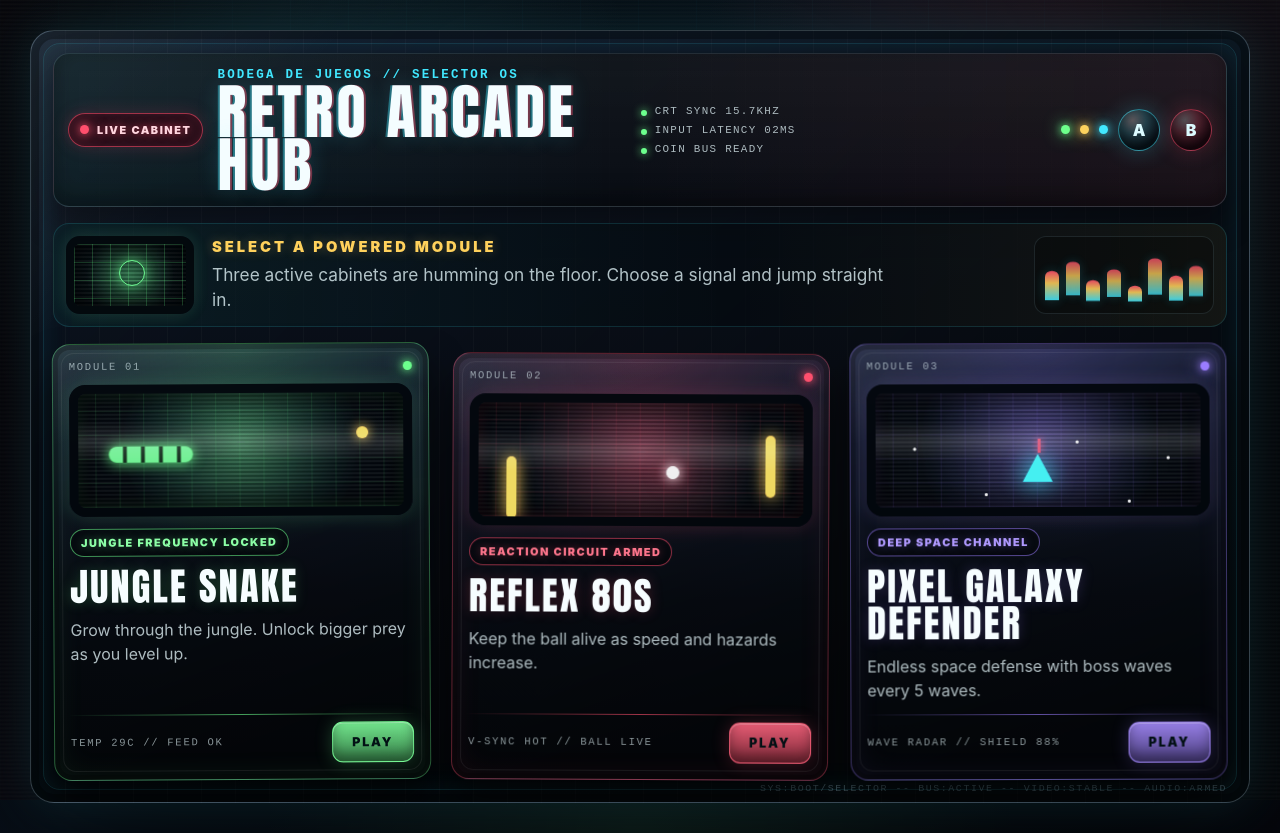
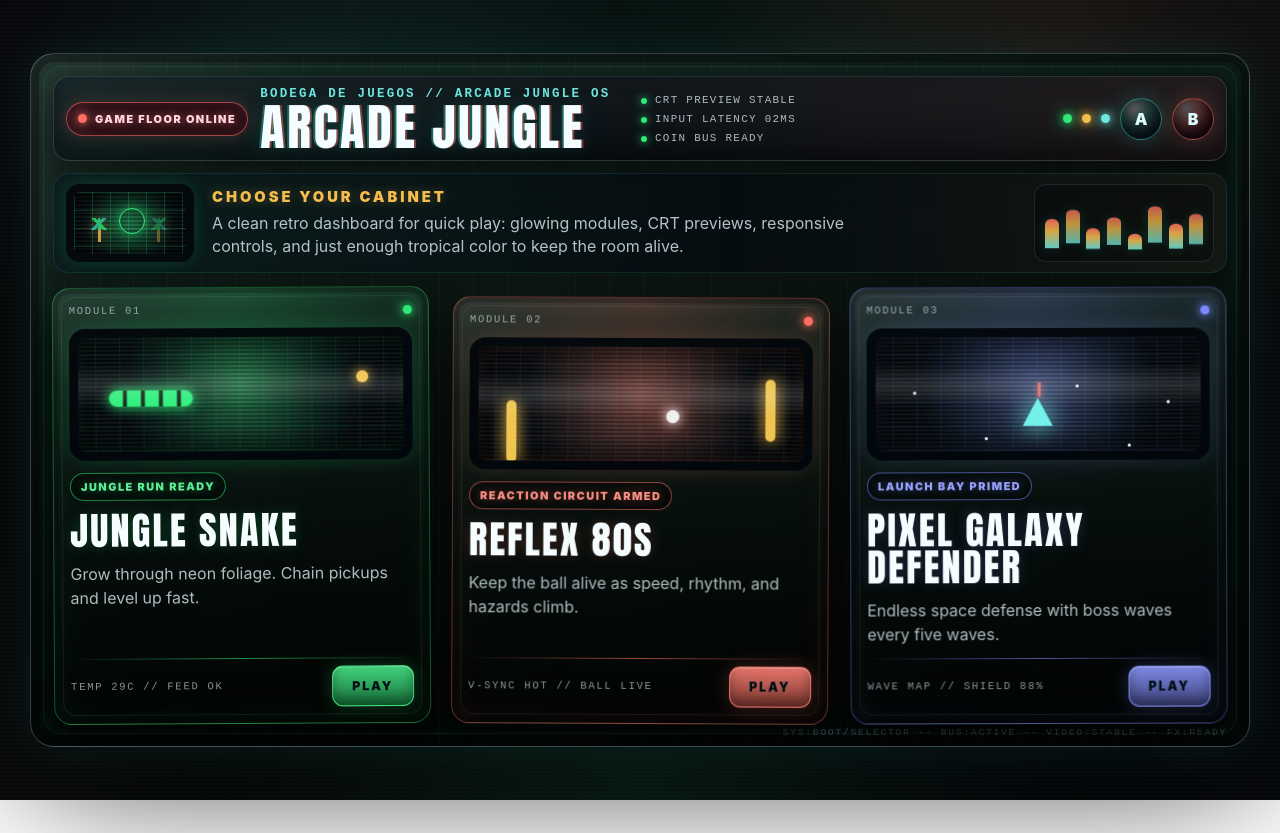
Before and after one commit to gabect/bodegadejuegos, a plain HTML site: page index.html in a window 1280 px wide. After the commit the page ends 800 px from the top, so only its background shows below. Drawn offline with Linux system fonts and the light colour scheme.

Commit message:
Rebrand landing page as Arcade Jungle

```diff
--- a/index.html
+++ b/index.html
@@ -3,29 +3,32 @@
   <head>
     <meta charset="UTF-8" />
     <meta name="viewport" content="width=device-width, initial-scale=1.0" />
-    <title>Retro Arcade Hub</title>
+    <title>Arcade Jungle</title>
     <link rel="stylesheet" href="style.css" />
   </head>
   <body>
     <main
       class="arcade-system"
-      aria-label="Retro Arcade Hub game-selection system"
+      aria-label="Arcade Jungle game-selection dashboard"
     >
-      <section class="machine-shell" aria-label="Powered arcade control deck">
-        <header class="command-bar" aria-label="Arcade status controls">
+      <section
+        class="machine-shell"
+        aria-label="Interactive arcade control deck"
+      >
+        <header class="command-bar" aria-label="Arcade system controls">
           <div class="brand-cluster">
             <span class="status-pill"
-              ><span class="led red" aria-hidden="true"></span>Live
-              Cabinet</span
+              ><span class="led coral" aria-hidden="true"></span>Game Floor
+              Online</span
             >
             <div>
-              <p class="eyebrow">Bodega de Juegos // Selector OS</p>
-              <h1>Retro Arcade Hub</h1>
+              <p class="eyebrow">Bodega de Juegos // Arcade Jungle OS</p>
+              <h1>Arcade Jungle</h1>
             </div>
           </div>
 
           <div class="system-readout" aria-label="System diagnostics">
-            <span>CRT SYNC 15.7KHz</span>
+            <span>CRT PREVIEW STABLE</span>
             <span>INPUT LATENCY 02MS</span>
             <span>COIN BUS READY</span>
           </div>
@@ -46,15 +49,18 @@
           <div class="mini-monitor" aria-hidden="true">
             <div class="monitor-grid"></div>
             <span class="reticle"></span>
+            <span class="palm-pixel one"></span>
+            <span class="palm-pixel two"></span>
           </div>
           <div class="selector-copy">
-            <p class="station-label">Select a powered module</p>
+            <p class="selector-label">Choose your cabinet</p>
             <p class="subtitle">
-              Three active cabinets are humming on the floor. Choose a signal
-              and jump straight in.
+              A clean retro dashboard for quick play: glowing modules, CRT
+              previews, responsive controls, and just enough tropical color to
+              keep the room alive.
             </p>
           </div>
-          <div class="frequency-stack" aria-hidden="true">
+          <div class="telemetry-bars" aria-hidden="true">
             <span style="--level: 62%"></span>
             <span style="--level: 88%"></span>
             <span style="--level: 44%"></span>
@@ -76,9 +82,9 @@
               <span class="snake-trail"></span>
               <span class="snake-food"></span>
             </div>
-            <p class="marquee-label">Jungle Frequency Locked</p>
+            <p class="marquee-label">Jungle Run Ready</p>
             <h2>Jungle Snake</h2>
-            <p>Grow through the jungle. Unlock bigger prey as you level up.</p>
+            <p>Grow through neon foliage. Chain pickups and level up fast.</p>
             <div class="card-footer">
               <span class="diagnostic">TEMP 29C // FEED OK</span>
               <a class="play-button" href="games/jungle-snake/index.html"
@@ -99,7 +105,7 @@
             </div>
             <p class="marquee-label">Reaction Circuit Armed</p>
             <h2>Reflex 80s</h2>
-            <p>Keep the ball alive as speed and hazards increase.</p>
+            <p>Keep the ball alive as speed, rhythm, and hazards climb.</p>
             <div class="card-footer">
               <span class="diagnostic">V-SYNC HOT // BALL LIVE</span>
               <a class="play-button" href="games/reflex-80s/index.html">Play</a>
@@ -116,11 +122,11 @@
               <span class="ship"></span>
               <span class="laser"></span>
             </div>
-            <p class="marquee-label">Deep Space Channel</p>
+            <p class="marquee-label">Launch Bay Primed</p>
             <h2>Pixel Galaxy Defender</h2>
-            <p>Endless space defense with boss waves every 5 waves.</p>
+            <p>Endless space defense with boss waves every five waves.</p>
             <div class="card-footer">
-              <span class="diagnostic">WAVE RADAR // SHIELD 88%</span>
+              <span class="diagnostic">WAVE MAP // SHIELD 88%</span>
               <a
                 class="play-button"
                 href="games/pixel-galaxy-defender/index.html"
--- a/style.css
+++ b/style.css
@@ -1,15 +1,17 @@
 :root {
-  --cabinet: #070b12;
-  --cabinet-2: #0d1420;
-  --panel: #111927;
-  --panel-hot: #182238;
-  --ink: #e9fbff;
-  --muted: #86a7b6;
-  --green: #6cff8d;
-  --cyan: #42e8ff;
-  --amber: #ffd15c;
-  --red: #ff4f6d;
-  --violet: #9a7cff;
+  --cabinet: #050806;
+  --cabinet-2: #0b1511;
+  --panel: #101915;
+  --panel-hot: #14251f;
+  --ink: #fff6df;
+  --muted: #8ab7ab;
+  --green: #2ee878;
+  --teal: #38c7b3;
+  --cyan: #6ee7df;
+  --amber: #f5bd4c;
+  --red: #ff6f61;
+  --cream: #fff2cc;
+  --violet: #7c89ff;
   --shadow: rgba(0, 0, 0, 0.78);
 }
 
@@ -34,20 +36,20 @@ body {
   background:
     radial-gradient(
       circle at 20% 12%,
-      rgba(66, 232, 255, 0.14),
+      rgba(56, 199, 179, 0.14),
       transparent 30%
     ),
     radial-gradient(
       circle at 84% 6%,
-      rgba(255, 79, 109, 0.13),
+      rgba(255, 111, 97, 0.13),
       transparent 28%
     ),
     radial-gradient(
       circle at 50% 100%,
-      rgba(108, 255, 141, 0.1),
+      rgba(46, 232, 120, 0.1),
       transparent 36%
     ),
-    linear-gradient(135deg, #020307 0%, #08101a 42%, #05070d 100%);
+    linear-gradient(135deg, #020307 0%, #07130f 42%, #05070d 100%);
   overflow-x: hidden;
 }
 
@@ -85,7 +87,7 @@ body::after {
     ),
     repeating-linear-gradient(
       90deg,
-      rgba(66, 232, 255, 0.035) 0 1px,
+      rgba(56, 199, 179, 0.035) 0 1px,
       transparent 1px 58px
     );
   opacity: 0.72;
@@ -116,25 +118,25 @@ body::after {
       rgba(255, 255, 255, 0.028) 0 1px,
       transparent 1px 34px
     ),
-    linear-gradient(180deg, #121c2b 0%, #080d16 54%, #05080d 100%);
+    linear-gradient(180deg, #14231d 0%, #08120f 54%, #040706 100%);
   box-shadow:
     inset 0 0 0 8px rgba(0, 0, 0, 0.32),
-    inset 0 0 55px rgba(66, 232, 255, 0.05),
-    0 0 46px rgba(66, 232, 255, 0.12);
+    inset 0 0 55px rgba(56, 199, 179, 0.05),
+    0 0 46px rgba(56, 199, 179, 0.12);
 }
 
 .machine-shell::before {
   content: "";
   position: absolute;
   inset: 12px;
-  border: 1px solid rgba(66, 232, 255, 0.14);
+  border: 1px solid rgba(56, 199, 179, 0.14);
   border-radius: 17px;
   pointer-events: none;
-  box-shadow: inset 0 0 24px rgba(66, 232, 255, 0.06);
+  box-shadow: inset 0 0 24px rgba(56, 199, 179, 0.06);
 }
 
 .machine-shell::after {
-  content: "SYS:BOOT/SELECTOR  --  BUS:ACTIVE  --  VIDEO:STABLE  --  AUDIO:ARMED";
+  content: "SYS:BOOT/SELECTOR  --  BUS:ACTIVE  --  VIDEO:STABLE  --  FX:READY";
   position: absolute;
   right: 22px;
   bottom: 8px;
@@ -152,7 +154,7 @@ body::after {
   grid-template-columns: minmax(260px, 1.1fr) minmax(240px, 0.8fr) auto;
   gap: 14px;
   align-items: center;
-  padding: 14px;
+  padding: 10px 12px;
   border: 1px solid rgba(134, 167, 182, 0.2);
   border-radius: 16px;
   background:
@@ -163,9 +165,9 @@ body::after {
     ),
     linear-gradient(
       90deg,
-      rgba(66, 232, 255, 0.08),
+      rgba(56, 199, 179, 0.08),
       transparent 48%,
-      rgba(255, 79, 109, 0.07)
+      rgba(255, 111, 97, 0.07)
     ),
     rgba(4, 8, 14, 0.82);
   box-shadow:
@@ -176,7 +178,7 @@ body::after {
 .brand-cluster {
   display: flex;
   align-items: center;
-  gap: 14px;
+  gap: 12px;
   min-width: 0;
 }
 
@@ -186,7 +188,7 @@ body::after {
   align-items: center;
   gap: 8px;
   padding: 9px 11px;
-  border: 1px solid rgba(255, 79, 109, 0.58);
+  border: 1px solid rgba(255, 111, 97, 0.58);
   border-radius: 999px;
   color: #ffd6df;
   background: rgba(38, 8, 18, 0.74);
@@ -194,10 +196,10 @@ body::after {
   font-weight: 900;
   letter-spacing: 0.14em;
   text-transform: uppercase;
-  text-shadow: 0 0 10px rgba(255, 79, 109, 0.85);
+  text-shadow: 0 0 10px rgba(255, 111, 97, 0.85);
   box-shadow:
-    inset 0 0 13px rgba(255, 79, 109, 0.16),
-    0 0 18px rgba(255, 79, 109, 0.18);
+    inset 0 0 13px rgba(255, 111, 97, 0.16),
+    0 0 18px rgba(255, 111, 97, 0.18);
 }
 
 .led,
@@ -214,6 +216,7 @@ body::after {
 }
 
 .led.red,
+.led.coral,
 .signal-dot.red {
   color: var(--red);
 }
@@ -234,7 +237,7 @@ body::after {
 }
 
 .eyebrow,
-.station-label,
+.selector-label,
 .subtitle,
 .marquee-label,
 .game-card p,
@@ -262,14 +265,14 @@ h1 {
   margin-top: 4px;
   color: #f4fdff;
   font-family: Impact, Haettenschweiler, "Arial Narrow Bold", sans-serif;
-  font-size: clamp(1.9rem, 4.7vw, 4.6rem);
+  font-size: clamp(1.7rem, 3.9vw, 3.8rem);
   font-weight: 900;
-  line-height: 0.88;
+  line-height: 0.9;
   letter-spacing: 0.055em;
   text-shadow:
-    2px 0 0 rgba(255, 79, 109, 0.42),
-    -2px 0 0 rgba(66, 232, 255, 0.38),
-    0 0 22px rgba(66, 232, 255, 0.18);
+    2px 0 0 rgba(255, 111, 97, 0.42),
+    -2px 0 0 rgba(56, 199, 179, 0.38),
+    0 0 22px rgba(56, 199, 179, 0.18);
 }
 
 .system-readout {
@@ -311,32 +314,32 @@ h1 {
   place-items: center;
   width: 42px;
   height: 42px;
-  border: 1px solid rgba(66, 232, 255, 0.48);
+  border: 1px solid rgba(56, 199, 179, 0.48);
   border-radius: 50%;
   color: #dcfbff;
   background: radial-gradient(
     circle at 34% 26%,
     rgba(255, 255, 255, 0.28),
-    rgba(66, 232, 255, 0.2) 34%,
+    rgba(56, 199, 179, 0.2) 34%,
     rgba(10, 25, 34, 0.96) 70%
   );
   font-weight: 900;
   box-shadow:
     inset 0 -8px 14px rgba(0, 0, 0, 0.5),
-    0 0 22px rgba(66, 232, 255, 0.24);
+    0 0 22px rgba(56, 199, 179, 0.24);
 }
 
 .control-button.secondary {
-  border-color: rgba(255, 79, 109, 0.48);
+  border-color: rgba(255, 111, 97, 0.48);
   background: radial-gradient(
     circle at 34% 26%,
     rgba(255, 255, 255, 0.24),
-    rgba(255, 79, 109, 0.22) 34%,
+    rgba(255, 111, 97, 0.22) 34%,
     rgba(34, 10, 20, 0.96) 70%
   );
   box-shadow:
     inset 0 -8px 14px rgba(0, 0, 0, 0.5),
-    0 0 22px rgba(255, 79, 109, 0.22);
+    0 0 22px rgba(255, 111, 97, 0.22);
 }
 
 .selector-hero {
@@ -346,14 +349,14 @@ h1 {
   grid-template-columns: 128px minmax(0, 1fr) 180px;
   gap: 18px;
   align-items: center;
-  margin: 16px 0;
-  padding: 12px;
-  border: 1px solid rgba(66, 232, 255, 0.14);
+  margin: 12px 0 14px;
+  padding: 10px 12px;
+  border: 1px solid rgba(56, 199, 179, 0.14);
   border-radius: 16px;
   background:
     linear-gradient(
       90deg,
-      rgba(66, 232, 255, 0.075),
+      rgba(56, 199, 179, 0.075),
       transparent 58%,
       rgba(255, 209, 92, 0.06)
     ),
@@ -371,12 +374,12 @@ h1 {
       0 / 100% 4px,
     radial-gradient(
       circle at 50% 50%,
-      rgba(108, 255, 141, 0.38),
+      rgba(46, 232, 120, 0.38),
       rgba(4, 11, 14, 0.96) 68%
     );
   box-shadow:
     inset 0 0 28px #000,
-    0 0 18px rgba(108, 255, 141, 0.16);
+    0 0 18px rgba(46, 232, 120, 0.16);
   animation: screenFlicker 3.8s infinite;
 }
 
@@ -384,11 +387,69 @@ h1 {
   position: absolute;
   inset: 0;
   background:
-    linear-gradient(90deg, rgba(108, 255, 141, 0.2) 1px, transparent 1px) 0 0 /
+    linear-gradient(90deg, rgba(46, 232, 120, 0.2) 1px, transparent 1px) 0 0 /
       18px 18px,
-    linear-gradient(rgba(108, 255, 141, 0.18) 1px, transparent 1px) 0 0 / 18px
+    linear-gradient(rgba(46, 232, 120, 0.18) 1px, transparent 1px) 0 0 / 18px
       18px;
   animation: gridPan 5s linear infinite;
+}
+
+.palm-pixel {
+  position: absolute;
+  bottom: 12px;
+  width: 18px;
+  height: 24px;
+  opacity: 0.72;
+  filter: drop-shadow(0 0 7px rgba(245, 189, 76, 0.45));
+  animation: palmBlink 2.4s steps(2, end) infinite;
+}
+
+.palm-pixel::before {
+  content: "";
+  position: absolute;
+  left: 8px;
+  bottom: 0;
+  width: 3px;
+  height: 15px;
+  background: var(--amber);
+}
+
+.palm-pixel::after {
+  content: "";
+  position: absolute;
+  left: 1px;
+  top: 0;
+  width: 16px;
+  height: 12px;
+  background:
+    linear-gradient(
+      45deg,
+      transparent 42%,
+      var(--green) 44% 58%,
+      transparent 60%
+    ),
+    linear-gradient(
+      -45deg,
+      transparent 42%,
+      var(--teal) 44% 58%,
+      transparent 60%
+    ),
+    linear-gradient(
+      90deg,
+      transparent 42%,
+      var(--green) 44% 58%,
+      transparent 60%
+    );
+}
+
+.palm-pixel.one {
+  left: 16px;
+}
+
+.palm-pixel.two {
+  right: 18px;
+  transform: scaleX(-1);
+  animation-delay: 0.75s;
 }
 
 .reticle {
@@ -399,12 +460,12 @@ h1 {
   height: 26px;
   border: 1px solid var(--green);
   border-radius: 50%;
-  box-shadow: 0 0 12px rgba(108, 255, 141, 0.5);
+  box-shadow: 0 0 12px rgba(46, 232, 120, 0.5);
   transform: translate(-50%, -50%);
   animation: reticleSweep 3.2s ease-in-out infinite alternate;
 }
 
-.station-label {
+.selector-label {
   color: var(--amber);
   font-size: clamp(0.76rem, 1.2vw, 0.92rem);
   font-weight: 900;
@@ -417,11 +478,11 @@ h1 {
   max-width: 680px;
   margin-top: 6px;
   color: rgba(233, 251, 255, 0.76);
-  font-size: clamp(0.9rem, 1.5vw, 1.08rem);
+  font-size: clamp(0.86rem, 1.3vw, 1rem);
   line-height: 1.45;
 }
 
-.frequency-stack {
+.telemetry-bars {
   display: grid;
   grid-template-columns: repeat(8, 1fr);
   align-items: end;
@@ -433,7 +494,7 @@ h1 {
   background: rgba(0, 0, 0, 0.28);
 }
 
-.frequency-stack span {
+.telemetry-bars span {
   height: var(--level);
   min-height: 10px;
   border-radius: 999px 999px 2px 2px;
@@ -443,11 +504,11 @@ h1 {
     var(--amber) 42%,
     var(--cyan)
   );
-  box-shadow: 0 0 14px rgba(66, 232, 255, 0.24);
+  box-shadow: 0 0 14px rgba(56, 199, 179, 0.24);
   animation: barPulse 1.1s ease-in-out infinite alternate;
 }
 
-.frequency-stack span:nth-child(even) {
+.telemetry-bars span:nth-child(even) {
   animation-delay: 0.28s;
 }
 
@@ -463,7 +524,7 @@ h1 {
   --accent: var(--cyan);
   --accent-2: var(--green);
   position: relative;
-  min-height: 380px;
+  min-height: 352px;
   display: flex;
   flex-direction: column;
   gap: 12px;
@@ -483,7 +544,7 @@ h1 {
       color-mix(in srgb, var(--accent) 18%, transparent),
       transparent 44%
     ),
-    linear-gradient(180deg, #172033, #080d15 58%, #05080d);
+    linear-gradient(180deg, #15251f, #07110e 58%, #040706);
   box-shadow:
     0 24px 36px rgba(0, 0, 0, 0.56),
     inset 0 0 0 5px rgba(0, 0, 0, 0.24),
@@ -918,6 +979,17 @@ h1 {
   }
 }
 
+@keyframes palmBlink {
+  0%,
+  70% {
+    opacity: 0.76;
+  }
+  71%,
+  100% {
+    opacity: 0.36;
+  }
+}
+
 @media (max-width: 960px) {
   body {
     align-items: flex-start;
@@ -937,7 +1009,7 @@ h1 {
     margin: 12px 0;
   }
 
-  .frequency-stack {
+  .telemetry-bars {
     grid-template-columns: repeat(8, minmax(12px, 1fr));
   }
 
@@ -978,7 +1050,7 @@ h1 {
   }
 
   .mini-monitor,
-  .frequency-stack {
+  .telemetry-bars {
     height: 64px;
   }
 
```
